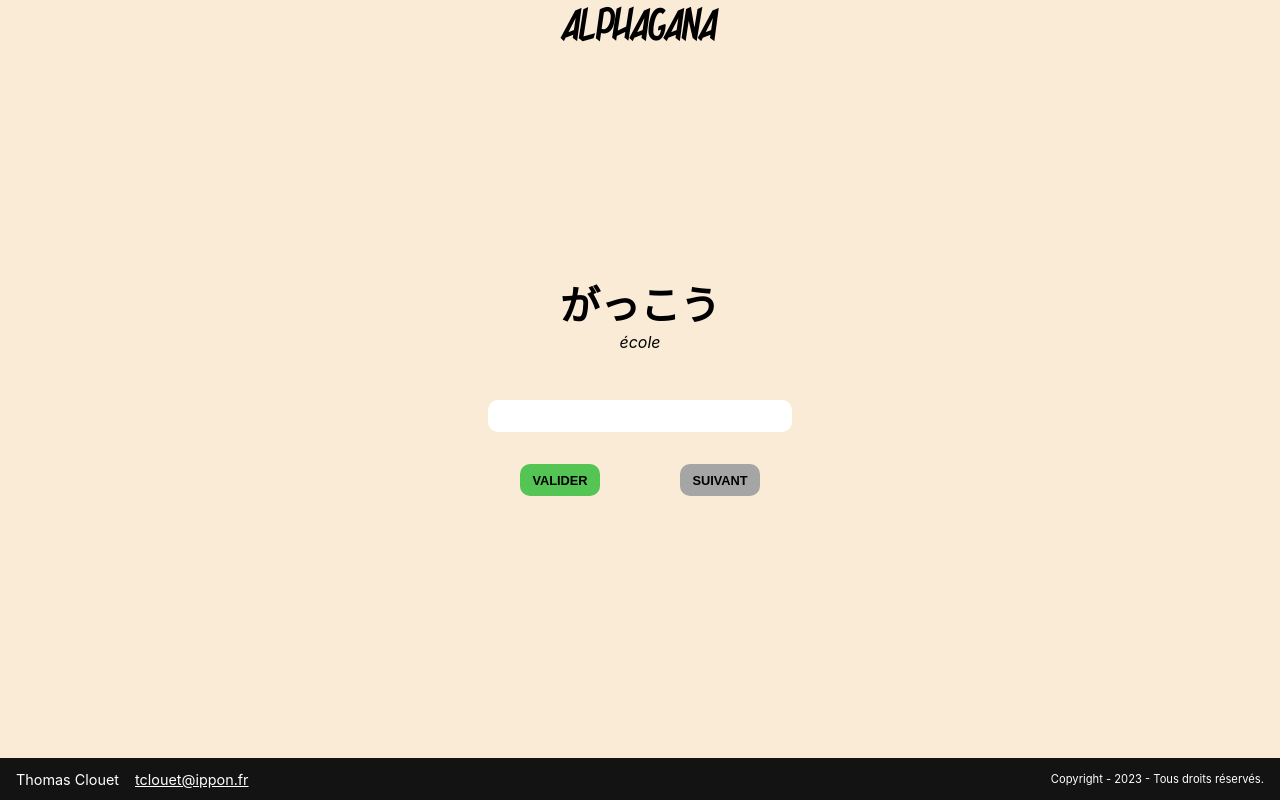
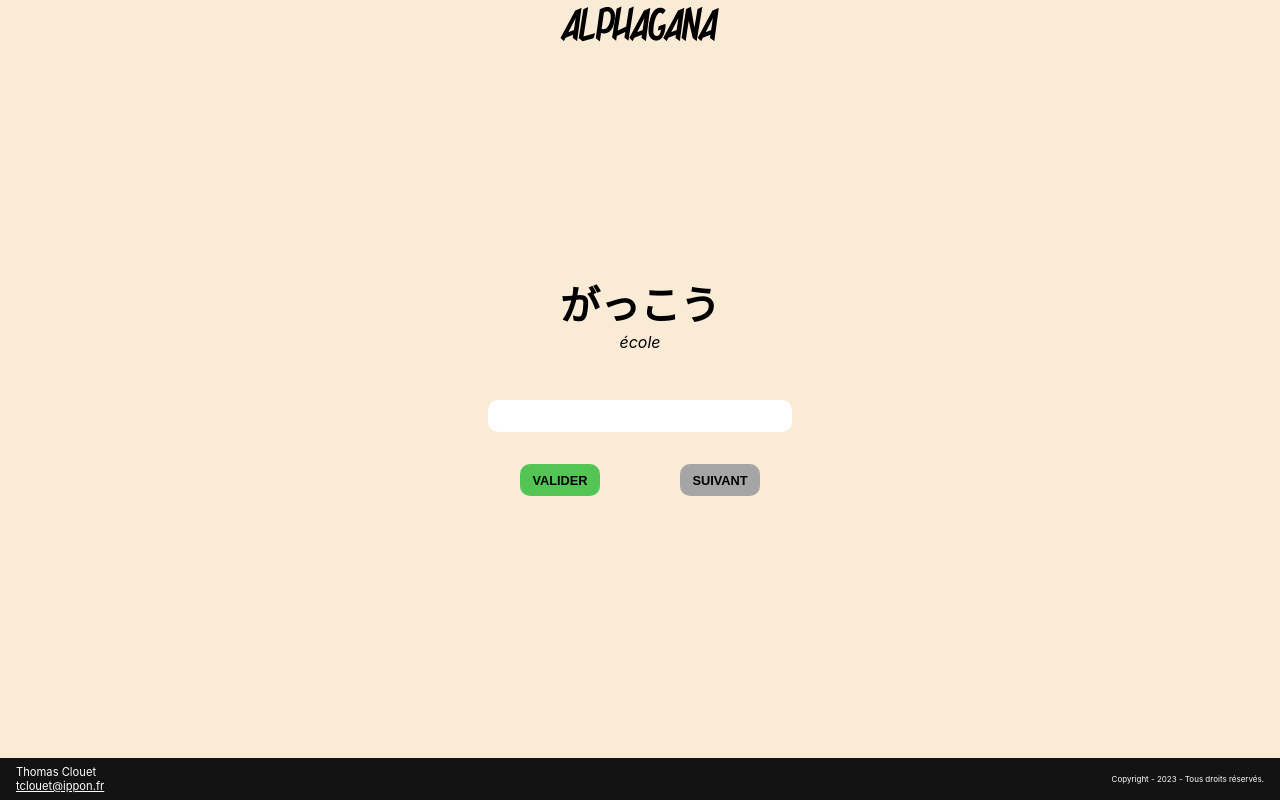
Before and after one commit to Mangow44/Alphagana, a Vue app: page / in a window 1280 px wide. Built offline with nearby package versions, Linux system fonts and the light colour scheme.

Commit message:
:art: refactor(footer): change css

```diff
--- a/src/components/footer/CustomFooter.vue
+++ b/src/components/footer/CustomFooter.vue
@@ -25,10 +25,10 @@ footer {
 
 .contacts {
   display: flex;
-  gap: 1rem;
+  flex-direction: column;
 
   margin-left: 1rem;
-  font-size: 0.9rem;
+  font-size: 0.7rem;
 }
 
 .contacts a {
@@ -39,6 +39,6 @@ footer {
   margin-left: auto;
   margin-right: 1rem;
 
-  font-size: 0.7rem;
+  font-size: 0.5rem;
 }
 </style>
```
